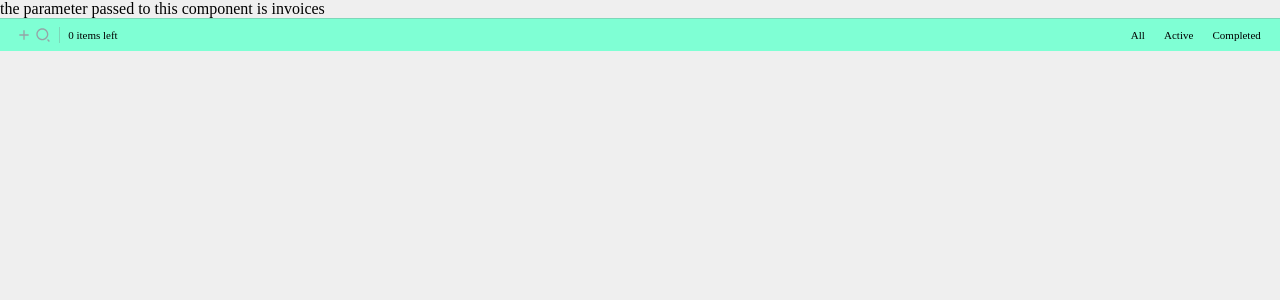
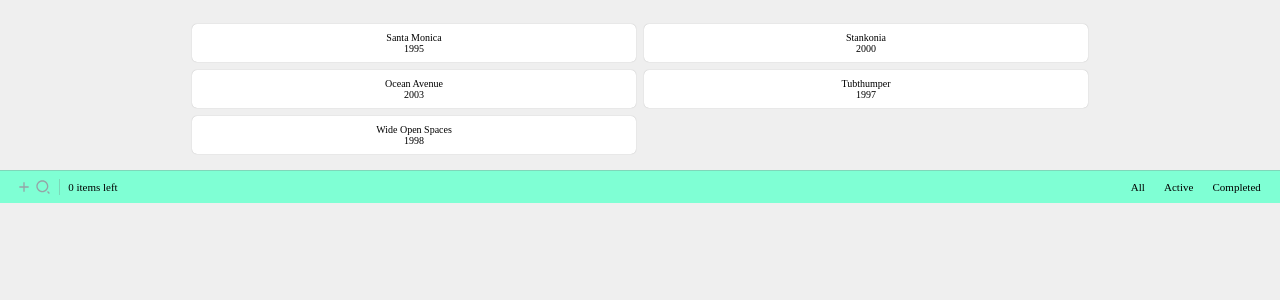
Before and after one commit to Hemsleek/New_Todo, a React (Vite) app: page /invoices in a window 1280 px wide. Shown: the top 300 px of the page. Built offline with nearby package versions, Linux system fonts and the light colour scheme.

Commit message:
feat: invoices

```diff
--- a/src/App.css
+++ b/src/App.css
@@ -3,3 +3,22 @@
   height: 100vh;
   /* overflow: hidden; */
 }
+
+.Invoices{
+  display:grid;
+  grid-template-columns: 1fr 1fr;
+  gap: .5rem;
+  width:70vw;
+  margin:3vh auto 1rem;
+
+}
+.Invoices .invoice{
+  display: flex;
+  flex-direction: column;
+  align-items: center;
+  background-color: #fff;
+  box-shadow: 0px 0px 1px  rgba(0,0,0,0.3);
+  border-radius: 5px;
+  padding:.5rem 1rem;
+  font-size: x-small;
+}
--- a/src/App.jsx
+++ b/src/App.jsx
@@ -1,21 +1,36 @@
 import { Route, Routes } from "react-router-dom";
-import "./App.css";
+
+// components
 import ABC from "./components/ABC";
+import Dashboard from "./components/Dashboard";
+import DashboardAccount from "./components/DashboardAccount";
+import DashboardPhone from "./components/DashboardPhone";
+import DashboardWear from "./components/DashboardWear";
 import Dummy from "./components/Dummy";
 import Footer from "./components/Footer";
 import Home from "./components/Home";
 import Products from "./components/Products";
 import TodoApp from "./components/TodoApp";
+import Invoices from "./components/Invoices";
+
+import "./App.css";
 
 const App = () => {
   return (
     <div className="App">
       <Routes>
         <Route path="/" element={<Home />} />
+        <Route path="/invoices" element={<Invoices />} />
         <Route path="home" element={<TodoApp />} />
         <Route path="products" element={<Products />} />
         <Route path="dummy" element={<Dummy />} />
-        <Route path=":abc" element={<ABC />} />
+        <Route path=":bde" element={<ABC />} />x
+        <Route path="/dashboard">
+          <Route index={true} element={<Dashboard />} />
+          <Route path="wear" element={<DashboardWear />} />
+          <Route path="account" element={<DashboardAccount />} />
+          <Route path="phones" element={<DashboardPhone />} />
+        </Route>
       </Routes>
       <Footer />
     </div>
--- a/src/components/ABC.jsx
+++ b/src/components/ABC.jsx
@@ -3,8 +3,8 @@ import { useParams } from "react-router-dom";
 
 const ABC = () => {
   const params = useParams();
-
-  return <div>the parameter passed to this component is {params.abc}</div>;
+  console.log(params);
+  return <div>the parameter passed to this component is {params.bde}</div>;
 };
 
 export default ABC;
--- /dev/null
+++ b/src/components/Dashboard.jsx
@@ -0,0 +1,7 @@
+import React from "react";
+
+const Dashboard = () => {
+  return <div>Dashboard Page</div>;
+};
+
+export default Dashboard;
--- /dev/null
+++ b/src/components/DashboardAccount.jsx
@@ -0,0 +1,11 @@
+import React, { useState } from "react";
+import { Link, useNavigate } from "react-router-dom";
+
+const DashboardAccount = () => {
+  const [testing, setTesting] = useState(false);
+  const navigate = useNavigate();
+
+  return <div>DashboardAccount</div>;
+};
+
+export default DashboardAccount;
--- /dev/null
+++ b/src/components/DashboardPhone.jsx
@@ -0,0 +1,7 @@
+import React from "react";
+
+const DashboardPhone = () => {
+  return <div>DashboardPhone</div>;
+};
+
+export default DashboardPhone;
--- /dev/null
+++ b/src/components/DashboardWear.jsx
@@ -0,0 +1,7 @@
+import React from "react";
+
+const DashboardWear = () => {
+  return <div>DashboardWear</div>;
+};
+
+export default DashboardWear;
--- /dev/null
+++ b/src/components/Invoices.jsx
@@ -0,0 +1,17 @@
+import React from "react";
+import { defaultInvoices } from "../data";
+
+const Invoices = () => {
+  return (
+    <div className="Invoices">
+      {defaultInvoices.map((invoice, invoiceIndex) => (
+        <div className="invoice" key={invoiceIndex}>
+          <span>{invoice.name}</span>
+          <span>{invoice.number}</span>
+        </div>
+      ))}
+    </div>
+  );
+};
+
+export default Invoices;
--- a/src/data/index.js
+++ b/src/data/index.js
@@ -12,3 +12,36 @@ export const defaultTodos = [
         title: "learn tailwind",
     },
 ];
+
+export const defaultInvoices = [
+    {
+        name: "Santa Monica",
+        number: 1995,
+        amount: "$10,800",
+        due: "12/05/1995",
+    },
+    {
+        name: "Stankonia",
+        number: 2000,
+        amount: "$8,000",
+        due: "10/31/2000",
+    },
+    {
+        name: "Ocean Avenue",
+        number: 2003,
+        amount: "$9,500",
+        due: "07/22/2003",
+    },
+    {
+        name: "Tubthumper",
+        number: 1997,
+        amount: "$14,000",
+        due: "09/01/1997",
+    },
+    {
+        name: "Wide Open Spaces",
+        number: 1998,
+        amount: "$4,600",
+        due: "01/27/1998",
+    },
+];
--- a/src/main.jsx
+++ b/src/main.jsx
@@ -5,9 +5,7 @@ import { BrowserRouter } from "react-router-dom";
 import "./index.css";
 
 ReactDOM.createRoot(document.getElementById("root")).render(
-  <React.StrictMode>
-    <BrowserRouter>
-      <App />
-    </BrowserRouter>
-  </React.StrictMode>
+  <BrowserRouter>
+    <App />
+  </BrowserRouter>
 );
```
